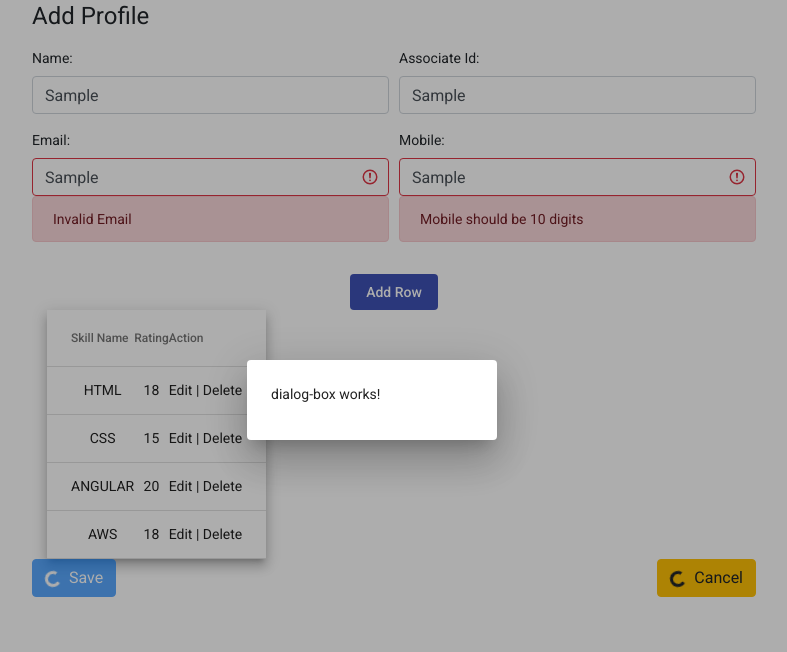
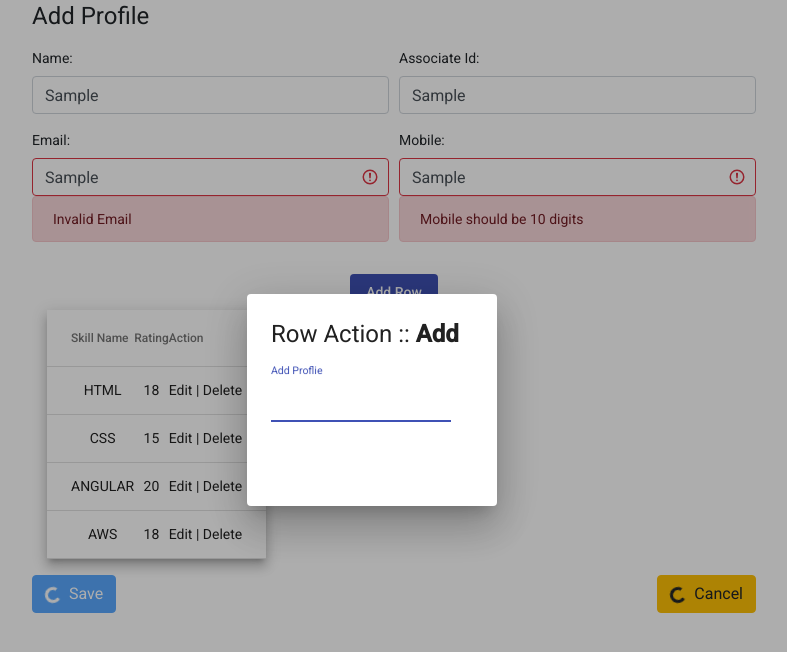
Before and after one commit to monojitlaha/skill-tracker-app, an Angular app: page /userprofile in a window 1280 px wide. Both pictures are taken after typing "Sample", "Sample", "Sample", "Sample" into the empty fields and a click on the button "Add Row". Shown: the top 652 px of the page, without its empty margins (268-1055 px from the left). Built offline with nearby package versions, Linux system fonts and the light colour scheme.

Commit message:
Added Dialog box

```diff
--- a/src/app/app.module.ts
+++ b/src/app/app.module.ts
@@ -15,6 +15,7 @@ import { MatFormFieldModule } from '@angular/material/form-field';
 import { MatInputModule } from '@angular/material/input';
 import { MatButtonModule } from '@angular/material/button';
 import { DialogBoxComponent } from './components/dialog-box/dialog-box.component';
+import { GridComponentComponent } from './components/grid-component/grid-component.component';
 
 @NgModule({
   declarations: [
@@ -22,7 +23,8 @@ import { DialogBoxComponent } from './components/dialog-box/dialog-box.component
     LoginComponent,
     UserProfileComponent,
     AdminProfileComponent,
-    DialogBoxComponent
+    DialogBoxComponent,
+    GridComponentComponent
   ],
   imports: [
     BrowserModule,
--- a/src/app/components/dialog-box/dialog-box.component.html
+++ b/src/app/components/dialog-box/dialog-box.component.html
@@ -1 +1,8 @@
-<p>dialog-box works!</p>
+<h1 mat-dialog-title>Row Action :: <strong>{{action}}</strong></h1>
+<div mat-dialog-content>
+  <mat-form-field>
+    <input placeholder="{{action}} Proflie" matInput [(ngModel)]="local_data.name">
+    <input placeholder="{{action}} Proflie" matInput [(ngModel)]="local_data.rating">
+  </mat-form-field>
+</div>
+<div mat-dialog-actions>
--- a/src/app/components/dialog-box/dialog-box.component.ts
+++ b/src/app/components/dialog-box/dialog-box.component.ts
@@ -1,4 +1,6 @@
-import { Component, OnInit } from '@angular/core';
+import { Component, Inject, OnInit, Optional } from '@angular/core';
+import { MatDialogRef, MAT_DIALOG_DATA } from '@angular/material/dialog';
+import { Skill } from 'src/app/models/skill';
 
 @Component({
   selector: 'app-dialog-box',
@@ -7,9 +9,27 @@ import { Component, OnInit } from '@angular/core';
 })
 export class DialogBoxComponent implements OnInit {
 
-  constructor() { }
+  action:string;
+  local_data:any;
+
+  constructor(
+    public dialogRef: MatDialogRef<DialogBoxComponent>,
+    //@Optional() is used to prevent error if no data is passed
+    @Optional() @Inject(MAT_DIALOG_DATA) public data: Skill) {
+    console.log(data);
+    this.local_data = {...data};
+    this.action = this.local_data.action;
+  }
 
   ngOnInit(): void {
   }
 
+  doAction(){
+    this.dialogRef.close({event:this.action,data:this.local_data});
+  }
+
+  closeDialog(){
+    this.dialogRef.close({event:'Cancel'});
+  }
+
 }
--- /dev/null
+++ b/src/app/components/grid-component/grid-component.component.html
@@ -0,0 +1,32 @@
+<div class="container text-center">
+    <button mat-button (click)="openDialog('Add',{})" mat-flat-button color="primary">Add Row</button>
+    <table mat-table [dataSource]="dataSource" #mytable class="my-table mat-elevation-z8">
+        <!--- Note that these columns can be defined in any order.
+        The actual rendered columns are set as a property on the row definition" -->
+
+        <!-- Id Column -->
+        <ng-container matColumnDef="name">
+            <th mat-header-cell *matHeaderCellDef> Skill Name </th>
+            <td mat-cell *matCellDef="let element"> {{element.name}} </td>
+        </ng-container>
+
+        <!-- Name Column -->
+        <ng-container matColumnDef="rating">
+            <th mat-header-cell *matHeaderCellDef> Rating </th>
+            <td mat-cell *matCellDef="let element"> {{element.rating}} </td>
+        </ng-container>
+
+        <!-- Action Column -->
+        <ng-container matColumnDef="action">
+            <th mat-header-cell *matHeaderCellDef> Action </th>
+            <td mat-cell *matCellDef="let element" class="action-link">
+                <a (click)="openDialog('Update',element)">Edit</a> |
+                <a (click)="openDialog('Delete',element)">Delete</a>
+            </td>
+        </ng-container>
+
+        <tr mat-header-row *matHeaderRowDef="displayedColumns"></tr>
+        <tr mat-row *matRowDef="let row; columns: displayedColumns;"></tr>
+    </table>
+
+</div>
--- /dev/null
+++ b/src/app/components/grid-component/grid-component.component.ts
@@ -0,0 +1,33 @@
+import { Component, Input, OnInit, Output, EventEmitter, ViewChild } from '@angular/core';
+import { MatDialog } from '@angular/material/dialog';
+import { MatTable } from '@angular/material/table';
+import { DialogBoxComponent } from '../dialog-box/dialog-box.component';
+
+@Component({
+  selector: 'app-grid-component',
+  templateUrl: './grid-component.component.html',
+  styleUrls: ['./grid-component.component.css']
+})
+export class GridComponentComponent implements OnInit {
+  @Input() displayedColumns: string[];
+  @Input() dataSource: any;
+  @Output() afterCloseEvent: EventEmitter<any> = new EventEmitter();
+  @ViewChild(MatTable,{static:true}) table: MatTable<any>;
+
+  constructor(public dialog: MatDialog) { }
+
+  ngOnInit(): void {
+  }
+
+  openDialog(action: any, obj: any) {
+    obj.action = action;
+    const dialogRef = this.dialog.open(DialogBoxComponent, {
+      width: '250px',
+      data:obj
+    });
+
+    dialogRef.afterClosed().subscribe(result => {
+      this.afterCloseEvent.emit(result);
+    });
+  }
+}
--- a/src/app/components/user-profile/user-profile.component.html
+++ b/src/app/components/user-profile/user-profile.component.html
@@ -40,38 +40,8 @@
             </div>
         </div>
     </div>
-    <div class="form-group" class="container text-center">
-        <button mat-button (click)="openDialog('Add',{})" mat-flat-button color="primary">Add Row</button>
-
-        <table mat-table [dataSource]="dataSource" #mytable class="my-table mat-elevation-z8">
-
-            <!--- Note that these columns can be defined in any order.
-        The actual rendered columns are set as a property on the row definition" -->
-
-            <!-- Id Column -->
-            <ng-container matColumnDef="name">
-                <th mat-header-cell *matHeaderCellDef> Skill Name </th>
-                <td mat-cell *matCellDef="let element"> {{element.name}} </td>
-            </ng-container>
-
-            <!-- Name Column -->
-            <ng-container matColumnDef="rating">
-                <th mat-header-cell *matHeaderCellDef> Rating </th>
-                <td mat-cell *matCellDef="let element"> {{element.rating}} </td>
-            </ng-container>
-
-            <!-- Action Column -->
-            <ng-container matColumnDef="action">
-                <th mat-header-cell *matHeaderCellDef> Action </th>
-                <td mat-cell *matCellDef="let element" class="action-link">
-                    <a (click)="openDialog('Update',element)">Edit</a> |
-                    <a (click)="openDialog('Delete',element)">Delete</a>
-                </td>
-            </ng-container>
-
-            <tr mat-header-row *matHeaderRowDef="displayedColumns"></tr>
-            <tr mat-row *matRowDef="let row; columns: displayedColumns;"></tr>
-        </table>
+    <div class="form-group">
+        <app-grid-component #gridComp [displayedColumns]="displayedColumns" [dataSource]="dataSource" (afterCloseEvent)="dialogEventHandler($event)"></app-grid-component>
     </div>
     <div class="form-group">
         <button [disabled]="form.invalid" class="btn btn-primary">
--- a/src/app/components/user-profile/user-profile.component.ts
+++ b/src/app/components/user-profile/user-profile.component.ts
@@ -1,17 +1,16 @@
-import { Component, OnInit } from '@angular/core';
+import { Component, OnInit, ViewChild } from '@angular/core';
 import { AbstractControl, FormBuilder, FormControl, FormGroup, Validators } from '@angular/forms';
-import { MatDialog } from '@angular/material/dialog';
 import { ActivatedRoute, Router } from '@angular/router';
 import { first } from 'rxjs';
 import { Skill } from 'src/app/models/skill';
 import { ProfileService } from 'src/app/services/profile.service';
-import { DialogBoxComponent } from '../dialog-box/dialog-box.component';
+import { GridComponentComponent } from '../grid-component/grid-component.component';
 
 const SKILLS_DATA: Skill[] = [
-  {id: '', name: 'HTML', rating: '18'},
-  {id: '', name: 'CSS', rating: '15'},
-  {id: '', name: 'ANGULAR', rating:'20'},
-  {id: '', name: 'AWS', rating:'18'}
+  {name: 'HTML', rating: '18'},
+  {name: 'CSS', rating: '15'},
+  {name: 'ANGULAR', rating:'20'},
+  {name: 'AWS', rating:'18'}
 ];
 
 @Component({
@@ -31,13 +30,13 @@ export class UserProfileComponent implements OnInit {
   submitted = false;
   isAddMode: boolean | undefined;
   loading = false;
+  @ViewChild('gridComp',{static:true}) gridComp: GridComponentComponent;
 
   constructor(
     private formBuilder: FormBuilder,
         private route: ActivatedRoute,
         private router: Router,
-        private profileService: ProfileService,
-        public dialog: MatDialog
+        private profileService: ProfileService
   ) { }
 
   ngOnInit(): void {
@@ -83,11 +82,29 @@ export class UserProfileComponent implements OnInit {
     throw new Error('Method not implemented.');
   }
 
-  openDialog(action: any, obj: any) {
-    obj.action = action;
-    const dialogRef = this.dialog.open(DialogBoxComponent, {
-      width: '250px',
-      data:obj
+  dialogEventHandler(result: any) {
+    if(result.event == 'Add'){
+      this.addRowData(result.data);
+    }else if(result.event == 'Update'){
+      this.updateRowData(result.data);
+    }
+  }
+
+  addRowData(row_obj: any): void{
+    var d = new Date();
+    this.dataSource.push({
+      name:row_obj.name,
+      rating:row_obj.rating
+    });
+    this.gridComp.table.renderRows();
+
+  }
+  updateRowData(row_obj: any){
+    this.dataSource = this.dataSource.filter((value,key)=>{
+      if(value.name == row_obj.name){
+        value.rating = row_obj.rating;
+      }
+      return true;
     });
   }
 }
--- a/src/app/models/skill.ts
+++ b/src/app/models/skill.ts
@@ -1,5 +1,4 @@
 export class Skill {
-    public id: string;
     public name: string;
     public rating:string;
 }
```
Also changed, not shown: src/app/components/grid-component/grid-component.component.css (added), 1 other file (tests, documents, lock files or other folders).
